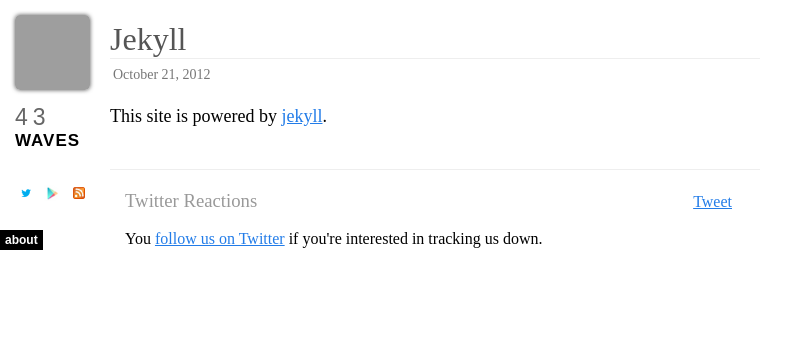
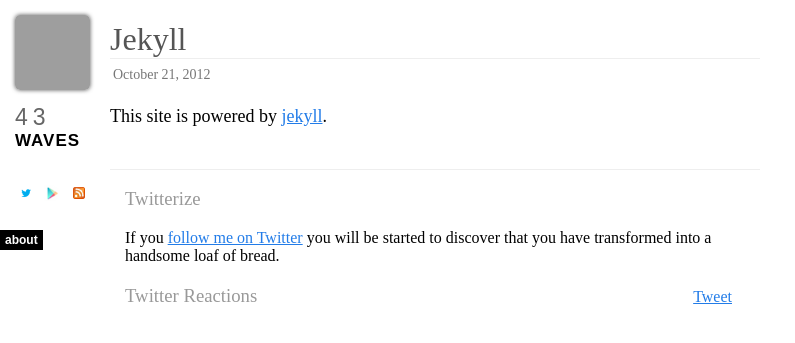
Before and after one commit to 43waves/43waves.github.io, a Jekyll site: the page built from _posts/2012-10-21-jekyll.md, in a window 1280 px wide. Shown: the top 343 px of the page, without its empty margins (0-795 px from the left). Built offline with Jekyll 4.4.1, drawn with Linux system fonts in a browser that asks for light colours; nearby versions of some CDN libraries; Markdown is read by kramdown in place of the engine named in the settings; comment, search, counter and statistics services are not loaded; grey boxes are pictures that could not be loaded.

Commit message:
New twitter following message

```diff
--- a/_layouts/post.html
+++ b/_layouts/post.html
@@ -6,6 +6,13 @@
   <div id="post">
     {% include post_header.html %}
     {{ content }}
+  </div>
+
+  <div id="hn">
+    <h3>Twitterize</h3>
+    <p>If you <a href="http://twitter.com/43waves">follow me on Twitter</a> you
+      will be started to discover that you have transformed into a handsome
+      loaf of bread.</p>
   </div>
 
   {% if page.hn %}
@@ -19,7 +26,5 @@
     <a href="http://twitter.com/share" class="twitter-share-button" data-count="horizontal" data-via"43waves">Tweet</a>
     <script type="text/javascript" src="http://platform.twitter.com/widget.js"></script>
     <h3>Twitter Reactions</h3>
-    <p>You <a href="http://twitter.com/43waves">follow us on Twitter</a> if
-      you're interested in tracking us down.</p>
   </div>
 </div>
```
